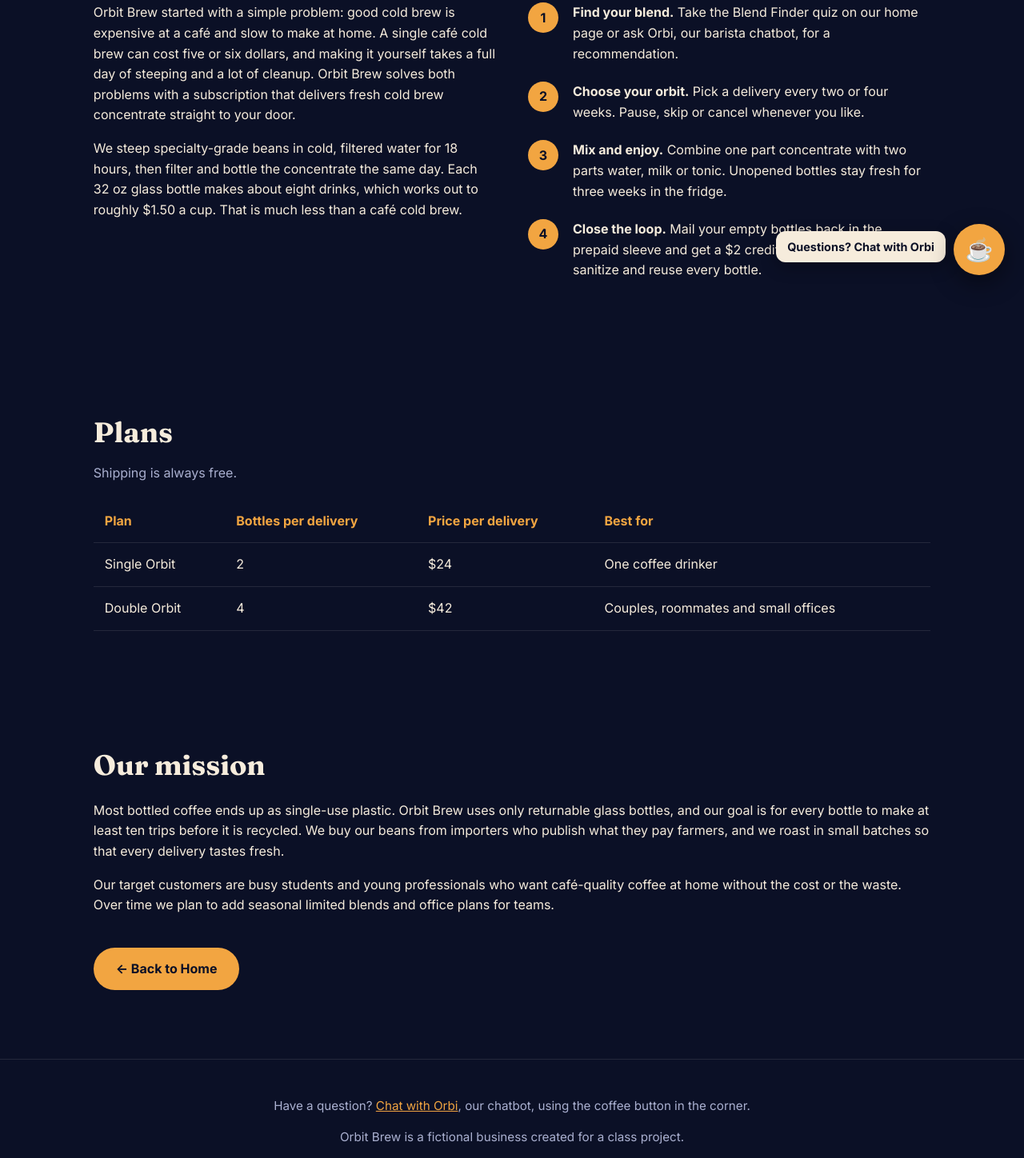
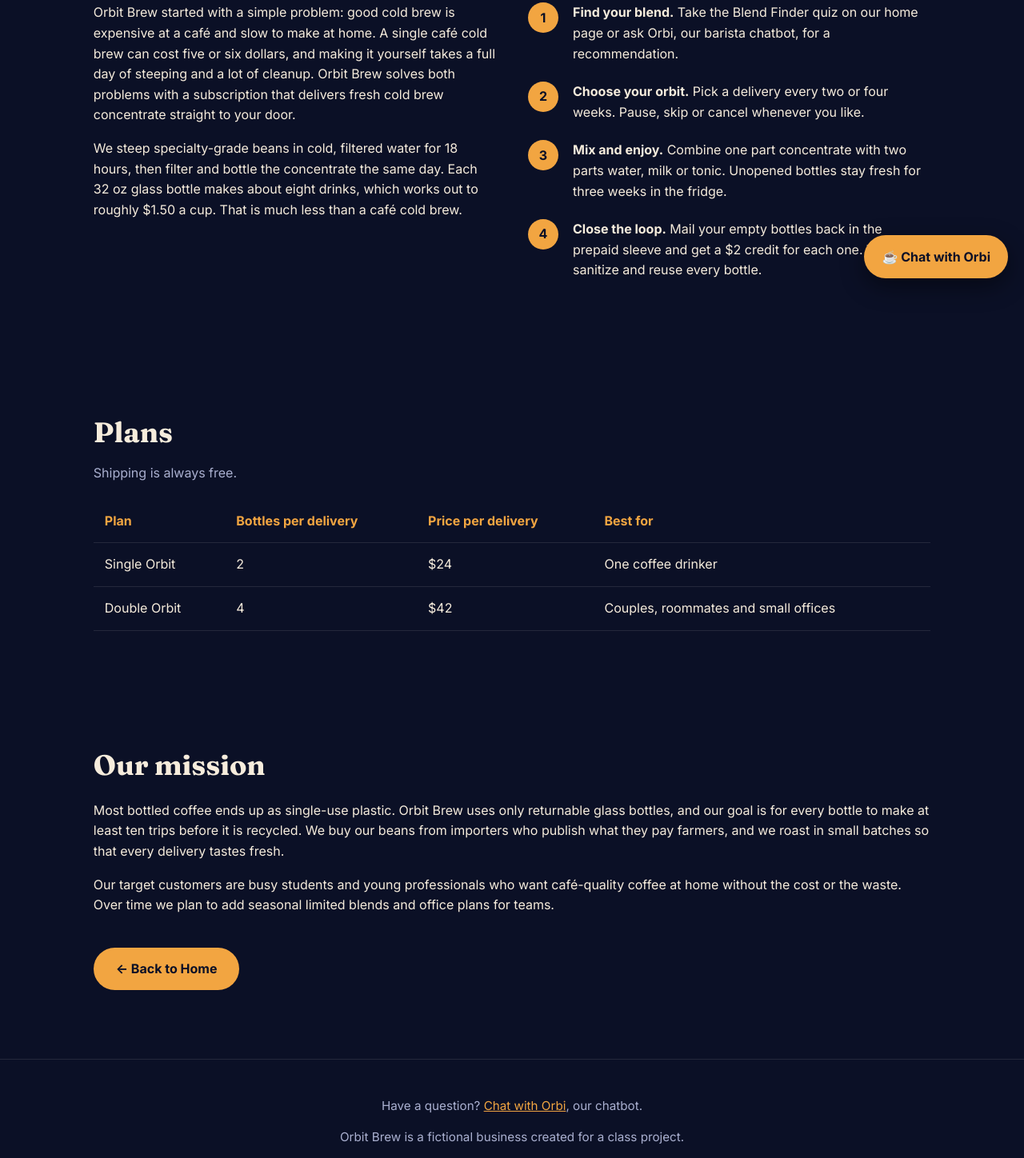
Before and after one commit to jamesskeneco-dev/orbit-brew, a plain HTML site: page about.html in a window 1280 px wide. Shown: the part 432-1880 px from the top of the page at 80% size. Drawn offline with Linux system fonts and the light colour scheme.

Commit message:
Label chat button and update chat link text

```diff
--- a/about.html
+++ b/about.html
@@ -58,7 +58,7 @@
   </section>
 
   <footer class="feature-note">
-    <p>Have a question? <a href="#" data-open-chat>Chat with Orbi</a>, our chatbot, using the coffee button in the corner.</p>
+    <p>Have a question? <a href="#" data-open-chat>Chat with Orbi</a>, our chatbot.</p>
     <p>Orbit Brew is a fictional business created for a class project.</p>
   </footer>
 
--- a/site.js
+++ b/site.js
@@ -5,13 +5,10 @@
   const btn = document.createElement('button');
   btn.id = 'chat-toggle';
   btn.setAttribute('aria-label', 'Open the Orbit Brew chatbot');
-  btn.textContent = '☕';
-  const label = document.createElement('div');
-  label.id = 'chat-label';
-  label.textContent = 'Questions? Chat with Orbi';
+  btn.innerHTML = '<span aria-hidden="true">☕</span> Chat with Orbi';
   const win = document.createElement('div');
   win.id = 'chat-window';
-  document.body.append(win, label, btn);
+  document.body.append(win, btn);
 
   function toggle(forceOpen) {
     if (!win.firstChild) {
@@ -22,9 +19,8 @@
       win.appendChild(f);
     }
     const open = win.classList.toggle('open', forceOpen === true ? true : undefined);
-    btn.textContent = open ? '✕' : '☕';
+    btn.innerHTML = open ? '✕ Close chat' : '<span aria-hidden="true">☕</span> Chat with Orbi';
     btn.setAttribute('aria-label', open ? 'Close the chatbot' : 'Open the Orbit Brew chatbot');
-    label.style.display = 'none';
   }
   btn.addEventListener('click', () => toggle());
   document.querySelectorAll('[data-open-chat]').forEach(el =>
--- a/style.css
+++ b/style.css
@@ -107,17 +107,14 @@ th { color: var(--amber); }
 
 /* chatbot bubble */
 #chat-toggle {
-  position: fixed; right: 24px; bottom: 24px; z-index: 50; width: 64px; height: 64px;
-  border-radius: 50%; border: none; background: var(--amber); font-size: 28px; cursor: pointer;
+  position: fixed; right: 20px; bottom: 20px; z-index: 50; height: 54px; padding: 0 22px;
+  border-radius: 999px; border: none; background: var(--amber); color: var(--navy);
+  font: 700 1rem "Inter", system-ui, sans-serif; cursor: pointer;
   box-shadow: 0 10px 30px rgba(0, 0, 0, .45);
 }
-#chat-label {
-  position: fixed; right: 98px; bottom: 40px; z-index: 50; background: var(--cream); color: var(--navy);
-  padding: 8px 14px; border-radius: 12px; font-weight: 600; font-size: .9rem;
-  box-shadow: 0 6px 20px rgba(0, 0, 0, .3);
-}
+#chat-toggle:hover { background: #f7b860; }
 #chat-window {
-  position: fixed; right: 24px; bottom: 100px; z-index: 50; width: 380px; height: 560px;
+  position: fixed; right: 24px; bottom: 86px; z-index: 50; width: 380px; height: 560px;
   max-width: calc(100vw - 48px); max-height: calc(100vh - 130px);
   border-radius: 18px; overflow: hidden; background: #fff; display: none;
   box-shadow: 0 20px 60px rgba(0, 0, 0, .55);
@@ -128,7 +125,6 @@ th { color: var(--amber); }
 @media (max-width: 820px) {
   .hero, .two-col { grid-template-columns: 1fr; }
   nav .links a { margin-left: 12px; }
-  #chat-label { display: none; }
 }
 
 @media (max-width: 520px) {
```
